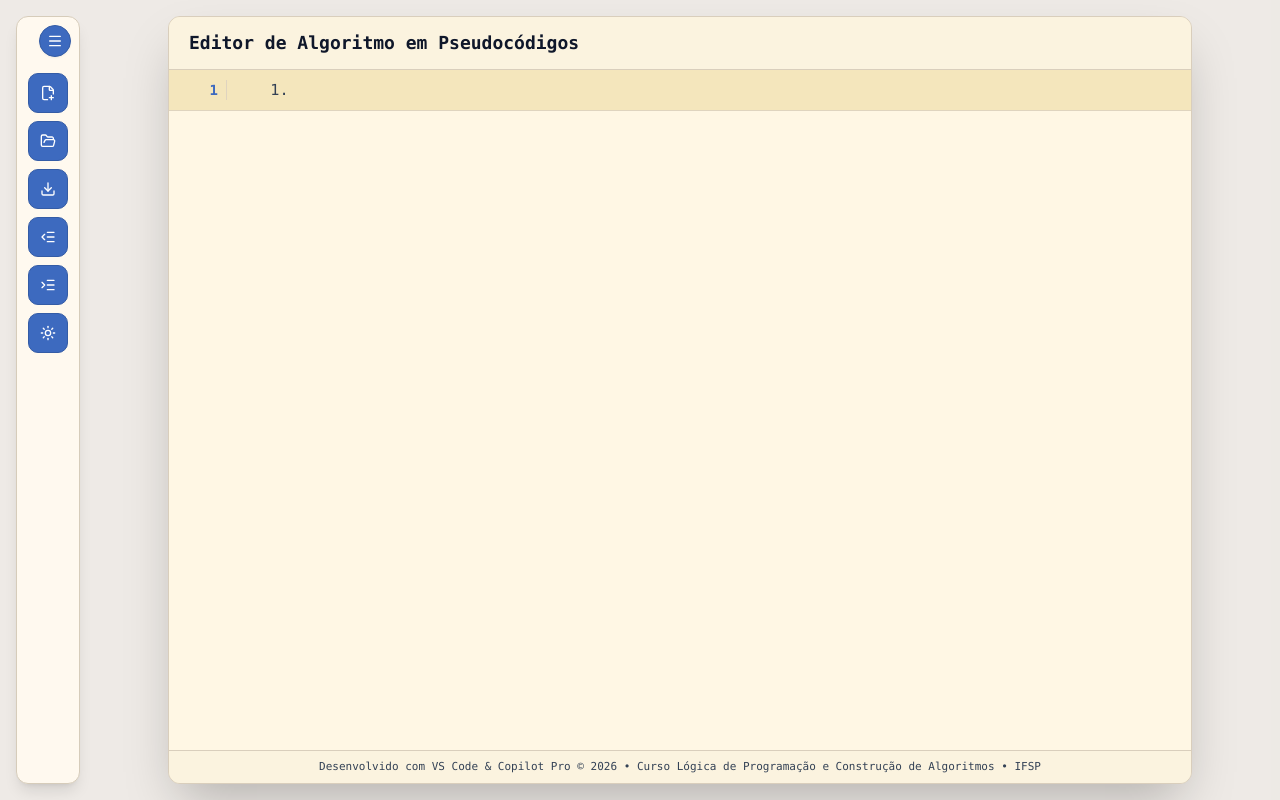
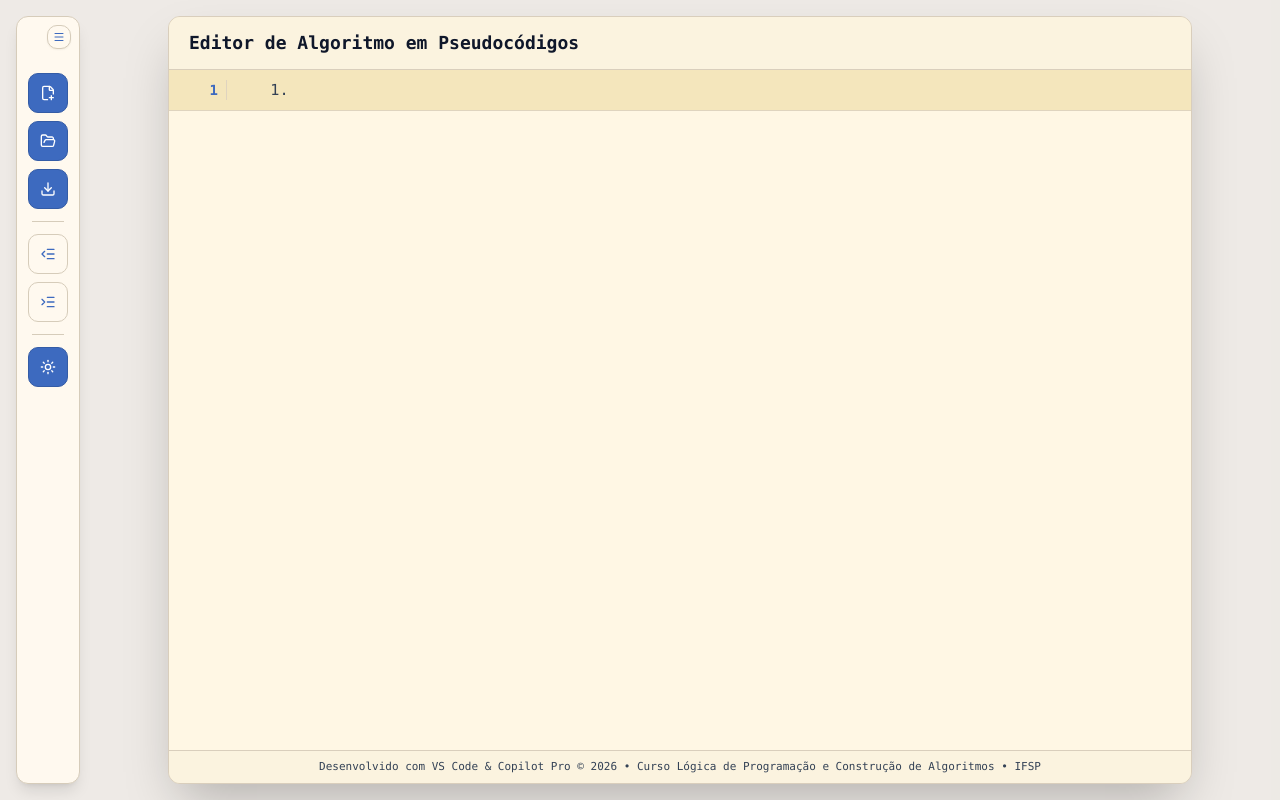
Before and after one commit to profedmarsantos/fic-content, a React (Vite) app: page / in a window 1280 px wide. Both pictures are taken after a click on the button 279 px from the left and 41 px from the top of the page. Built offline with nearby package versions, Linux system fonts and the light colour scheme.

Commit message:
feat: refine compact sidebar controls

```diff
--- a/src/components/editor/algorithm-editor.tsx
+++ b/src/components/editor/algorithm-editor.tsx
@@ -303,8 +303,10 @@ export function AlgorithmEditor() {
     'justify-start border border-[#345ca6] bg-[#3d6abf] text-white hover:bg-[#345ca6] dark:border-[#4b78cf] dark:bg-[#3d6abf] dark:text-white dark:hover:bg-[#4b78cf]'
   const compactSidebarButtonClass =
     'h-10 w-10 border border-[#345ca6] bg-[#3d6abf] p-0 text-white hover:bg-[#345ca6] dark:border-[#4b78cf] dark:bg-[#3d6abf] dark:text-white dark:hover:bg-[#4b78cf]'
-  const cornerToggleButtonClass =
-    'absolute right-2 top-2 flex h-8 w-8 items-center justify-center rounded-full border border-[#345ca6] bg-[#3d6abf] text-white shadow-sm transition-colors hover:bg-[#345ca6] dark:border-[#4b78cf] dark:bg-[#3d6abf] dark:hover:bg-[#4b78cf]'
+  const compactOutlineButtonClass =
+    'h-10 w-10 border border-[#d6ccba] bg-[#fff9ef] p-0 text-[#3d6abf] hover:bg-[#f3ead7] dark:border-[#3a3d41] dark:bg-[#2d2d30] dark:text-[#6ea0ff] dark:hover:bg-[#38383d]'
+  const compactToggleButtonClass =
+    'absolute right-2 top-2 flex h-6 w-6 items-center justify-center rounded-md border border-[#d6ccba] bg-[#fff9ef] text-[#3d6abf] shadow-sm transition-colors hover:bg-[#f3ead7] dark:border-[#3a3d41] dark:bg-[#2d2d30] dark:text-[#6ea0ff] dark:hover:bg-[#38383d]'
 
   return (
     <div className="relative h-full">
@@ -319,9 +321,9 @@ export function AlgorithmEditor() {
           onClick={toggleSidebar}
           aria-label={isSidebarCollapsed ? 'Expandir sidebar' : 'Recolher sidebar'}
           aria-pressed={isSidebarCollapsed}
-          className={cornerToggleButtonClass}
+          className={compactToggleButtonClass}
         >
-          {isSidebarCollapsed ? <Menu className="h-4 w-4" /> : <X className="h-4 w-4" />}
+          {isSidebarCollapsed ? <Menu className="h-3 w-3" /> : <X className="h-3 w-3" />}
         </button>
 
         {isSidebarCollapsed ? (
@@ -356,11 +358,15 @@ export function AlgorithmEditor() {
             >
               <Download className="h-4 w-4" />
             </Button>
+
+            <div className="my-1 h-px w-8 bg-[#d6ccba] dark:bg-[#3a3d41]" />
+
+            <div className="flex flex-col items-center gap-2">
               <Button
                 onClick={() => indentCurrentLine(-1)}
                 size="sm"
                 type="button"
-              className={compactSidebarButtonClass}
+                className={compactOutlineButtonClass}
                 aria-label="Diminuir Recuo"
                 title="Diminuir Recuo"
               >
@@ -370,12 +376,16 @@ export function AlgorithmEditor() {
                 onClick={() => indentCurrentLine(1)}
                 size="sm"
                 type="button"
-              className={compactSidebarButtonClass}
+                className={compactOutlineButtonClass}
                 aria-label="Aumentar Recuo"
                 title="Aumentar Recuo"
               >
                 <IndentIncrease className="h-4 w-4" />
               </Button>
+            </div>
+
+            <div className="my-1 h-px w-8 bg-[#d6ccba] dark:bg-[#3a3d41]" />
+
             <Button
               onClick={toggleTheme}
               size="sm"
```
Lines whose indentation alone changed are shown as unchanged.
